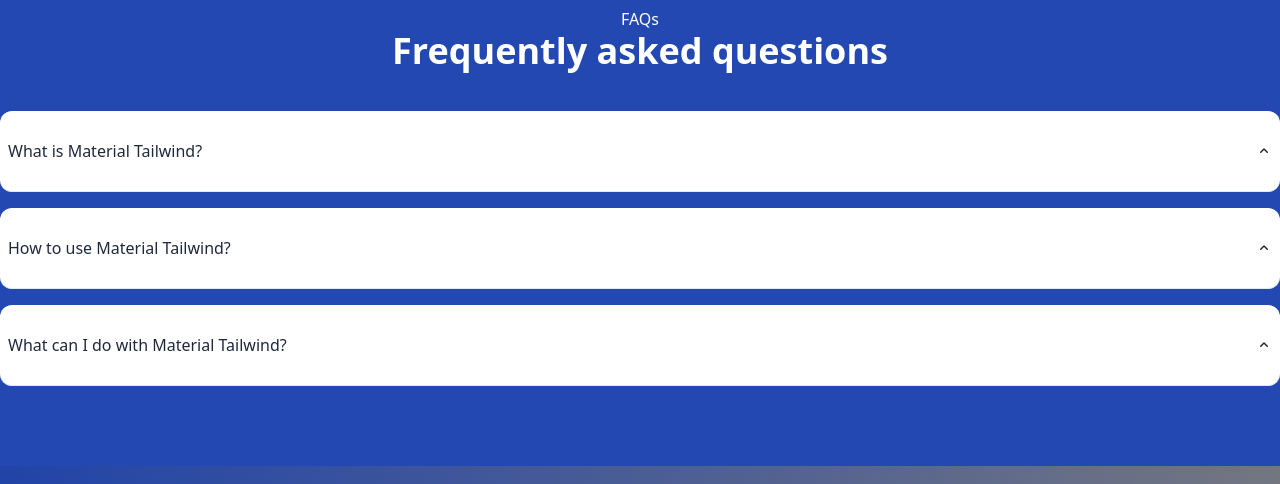
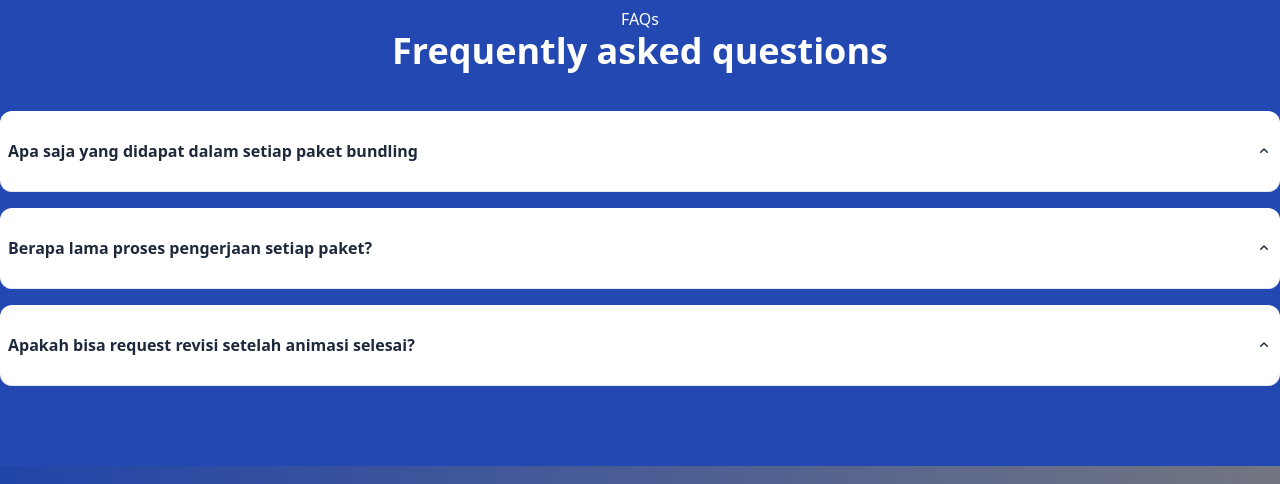
Before and after one commit to yowxy/snapverseee, a website: page index.html in a window 1280 px wide. Shown: the part 4260-4744 px from the top of the page. Drawn offline with nearby package versions, Linux system fonts and the light colour scheme.

Commit message:
refactor: FAQ

```diff
--- a/index.html
+++ b/index.html
@@ -326,7 +326,7 @@
                             <!-- Accordion Item 1 -->
                             <div class="border-b border-slate-200 bg-white mb-4 rounded-xl p-2" data-aos="fade-up">
                                 <button onclick="toggleAccordion(1)" class="w-full flex justify-between items-center py-5 text-slate-800">
-                                    <span>What is Material Tailwind?</span>
+                                    <span class="font-bold font-poppins" >Apa saja yang didapat dalam setiap paket bundling</span>
                                     <span id="icon-1" class="text-slate-800 transition-transform duration-300">
                                         <svg xmlns="http://www.w3.org/2000/svg" viewBox="0 0 16 16" fill="currentColor" class="w-4 h-4">
                                             <path fill-rule="evenodd" d="M11.78 9.78a.75.75 0 0 1-1.06 0L8 7.06 5.28 9.78a.75.75 0 0 1-1.06-1.06l3.25-3.25a.75.75 0 0 1 1.06 0l3.25 3.25a.75.75 0 0 1 0 1.06Z" clip-rule="evenodd" />
@@ -335,7 +335,9 @@
                                 </button>
                                 <div id="content-1" class="max-h-0 overflow-hidden transition-all duration-300 ease-in-out">
                                     <div class="pb-5 text-sm text-slate-500">
-                                        Material Tailwind is a framework that enhances Tailwind CSS with additional styles and components.
+                                        Setiap paket memiliki layanan yang berbeda. Paket Basic mencakup animasi sederhana dan motion <br>
+                                        graphics dasar. Paket Menengah menambahkan desain aset custom, sedangkan paket Premium <br>
+                                        menawarkan animasi kustom lengkap, motion graphics interaktif, dan video explainer profesional.
                                     </div>
                                 </div>
                             </div>
@@ -343,7 +345,7 @@
                             <!-- Accordion Item 2 -->
                             <div class="border-b border-slate-200 bg-white mb-4 rounded-xl p-2" data-aos="fade-up">
                                 <button onclick="toggleAccordion(2)" class="w-full flex justify-between items-center py-5 text-slate-800">
-                                    <span>How to use Material Tailwind?</span>
+                                    <span class="font-bold font-poppins" >Berapa lama proses pengerjaan setiap paket?</span>
                                     <span id="icon-2" class="text-slate-800 transition-transform duration-300">
                                         <svg xmlns="http://www.w3.org/2000/svg" viewBox="0 0 16 16" fill="currentColor" class="w-4 h-4">
                                             <path fill-rule="evenodd" d="M11.78 9.78a.75.75 0 0 1-1.06 0L8 7.06 5.28 9.78a.75.75 0 0 1-1.06-1.06l3.25-3.25a.75.75 0 0 1 1.06 0l3.25 3.25a.75.75 0 0 1 0 1.06Z" clip-rule="evenodd" />
@@ -352,7 +354,9 @@
                                 </button>
                                 <div id="content-2" class="max-h-0 overflow-hidden transition-all duration-300 ease-in-out">
                                     <div class="pb-5 text-sm text-slate-500">
-                                        You can use Material Tailwind by importing its components into your Tailwind CSS project.
+                                        Waktu pengerjaan tergantung pada tingkat kompleksitas animasi. Paket Basic biasanya selesai dalam <br>
+                                        3-5 hari, Menengah dalam 5-7 hari, dan Premium bisa memakan waktu 7-14 hari untuk hasil <br>
+                                        terbaik.
                                     </div>
                                 </div>
                             </div>
@@ -360,7 +364,7 @@
                             <!-- Accordion Item 3 -->
                             <div class="border-b border-slate-200 bg-white mb-4 rounded-xl p-2 mb-5" data-aos="fade-up">
                                 <button onclick="toggleAccordion(3)" class="w-full flex justify-between items-center py-5 text-slate-800">
-                                    <span>What can I do with Material Tailwind?</span>
+                                    <span class="font-bold font-poppins" >Apakah bisa request revisi setelah animasi selesai?</span>
                                     <span id="icon-3" class="text-slate-800 transition-transform duration-300">
                                         <svg xmlns="http://www.w3.org/2000/svg" viewBox="0 0 16 16" fill="currentColor" class="w-4 h-4">
                                             <path fill-rule="evenodd" d="M11.78 9.78a.75.75 0 0 1-1.06 0L8 7.06 5.28 9.78a.75.75 0 0 1-1.06-1.06l3.25-3.25a.75.75 0 0 1 1.06 0l3.25 3.25a.75.75 0 0 1 0 1.06Z" clip-rule="evenodd" />
@@ -369,7 +373,8 @@
                                 </button>
                                 <div id="content-3" class="max-h-0 overflow-hidden transition-all duration-300 ease-in-out">
                                     <div class="pb-5 text-sm text-slate-500">
-                                        Material Tailwind allows you to quickly build modern, responsive websites with a focus on design.
+                                        Ya! Kami menyediakan 1x revisi gratis untuk paket Basic, 2x revisi <br>
+                                        untuk paket Menengah, dan revisi tanpa batas untuk paket Premium selama masih dalam cakupan konsep awal.
                                     </div>
                                 </div>
                             </div>
```
